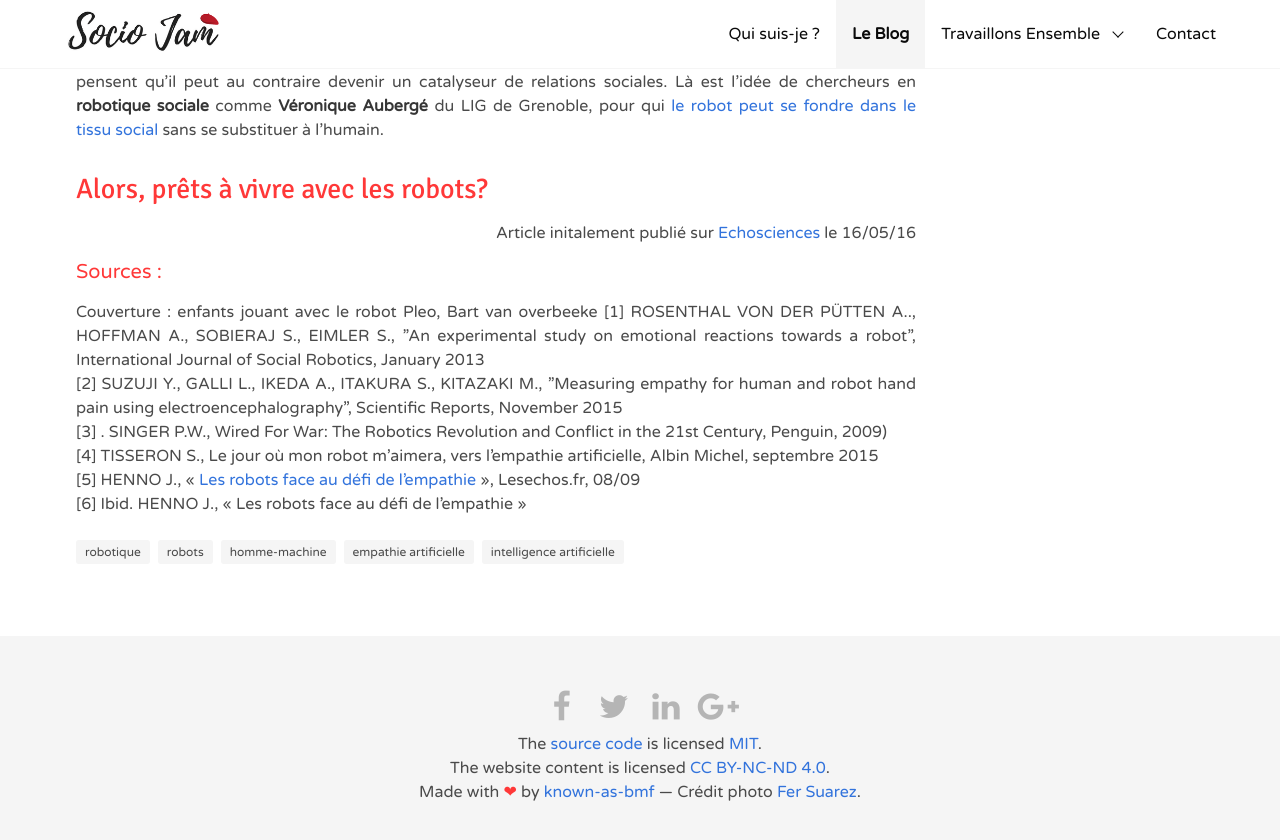
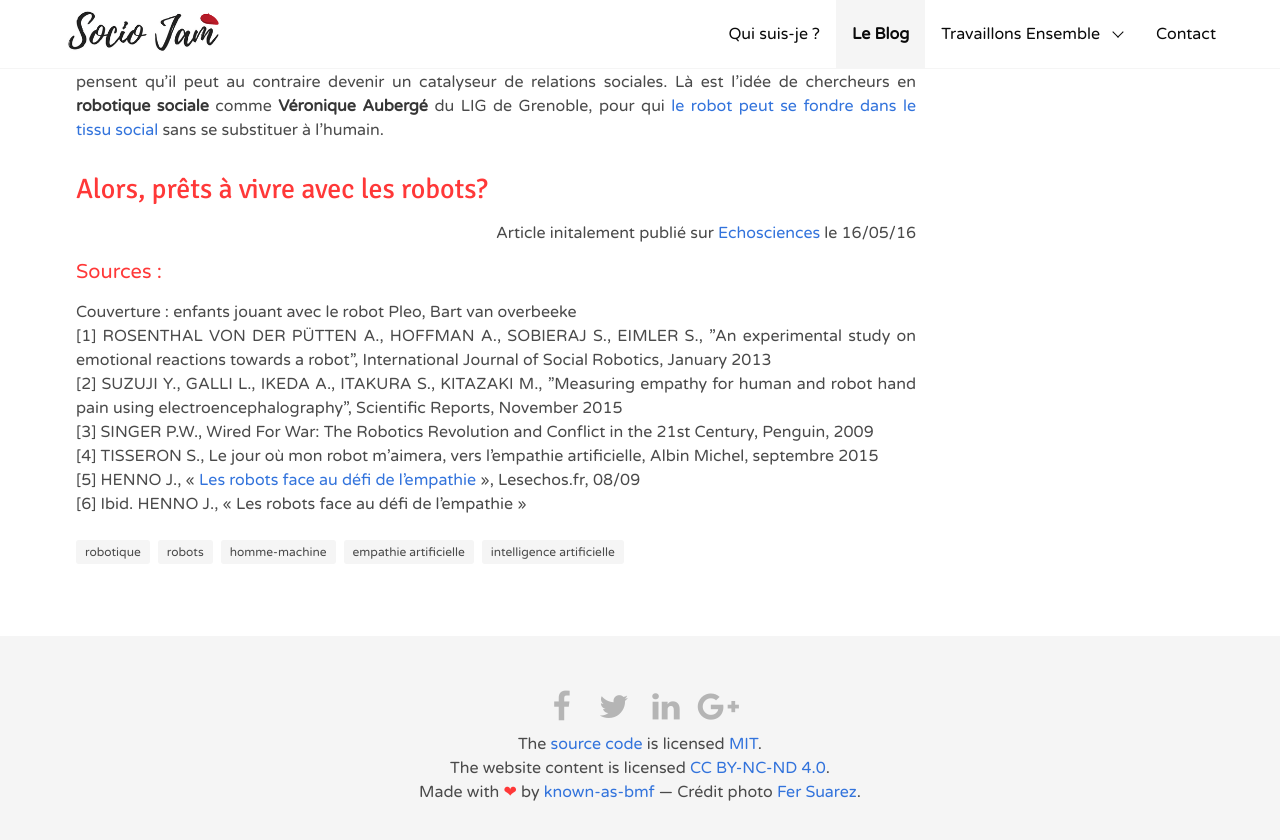
Before and after one commit to marguerite-p/marguerite-p.github.io, a Jekyll site: the page built from _posts/2018-01-02-empathie-artificielle.md, in a window 1280 px wide and 900 px high, scrolled down 4373 px. Shown: the top 840 px of the window. Built offline with Jekyll 4.4.1, drawn with Linux system fonts in a browser that asks for light colours; comment, search, counter and statistics services are not loaded; a style sheet for code colours, icons or effects is not loaded.

Commit message:
fix credits linebreak

```diff
--- a/_posts/2018-01-02-empathie-artificielle.md
+++ b/_posts/2018-01-02-empathie-artificielle.md
@@ -81,9 +81,9 @@
 #### Sources :
 
 Couverture : enfants jouant avec le robot Pleo, Bart van overbeeke
-[1] ROSENTHAL VON DER PÜTTEN A.., HOFFMAN A., SOBIERAJ S., EIMLER S., ”An experimental study on emotional reactions towards a robot”, International Journal of Social Robotics, January 2013
+[1] ROSENTHAL VON DER PÜTTEN A., HOFFMAN A., SOBIERAJ S., EIMLER S., ”An experimental study on emotional reactions towards a robot”, International Journal of Social Robotics, January 2013
 [2] SUZUJI Y., GALLI L., IKEDA A., ITAKURA S., KITAZAKI M., ”Measuring empathy for human and robot hand pain using electroencephalography”, Scientific Reports, November 2015
-[3] . SINGER P.W., Wired For War: The Robotics Revolution and Conflict in the 21st Century, Penguin, 2009)
+[3] SINGER P.W., Wired For War: The Robotics Revolution and Conflict in the 21st Century, Penguin, 2009
 [4] TISSERON S., Le jour où mon robot m’aimera, vers l’empathie artificielle, Albin Michel, septembre 2015
 [5] HENNO J., « [Les robots face au défi de l’empathie](http://www.lesechos.fr/idees-debats/sciences-prospective/021304845082-les-robots-face-au-defi-de-lempathie-1153265.php) », Lesechos.fr, 08/09
 [6] Ibid. HENNO J., « Les robots face au défi de l’empathie »
```
